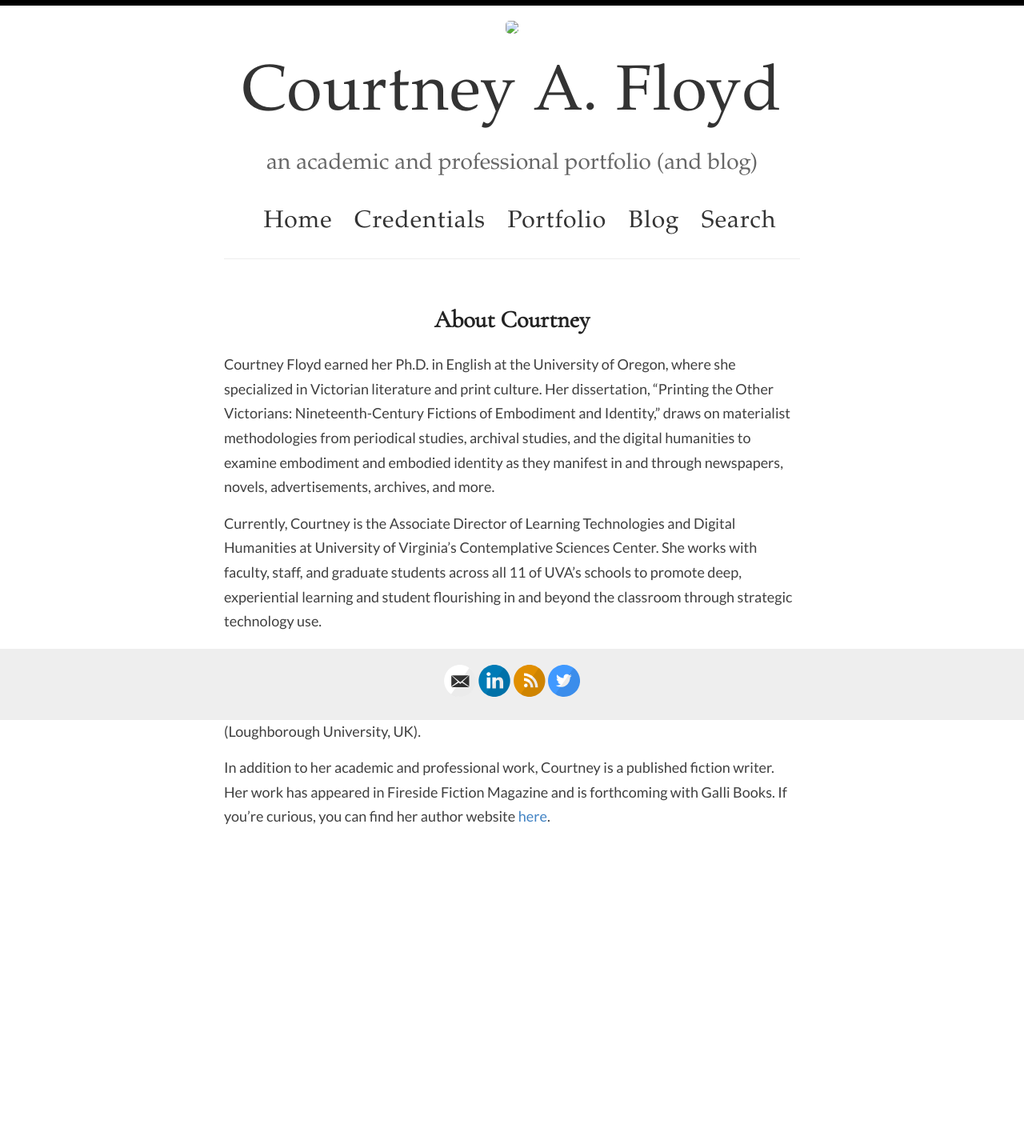
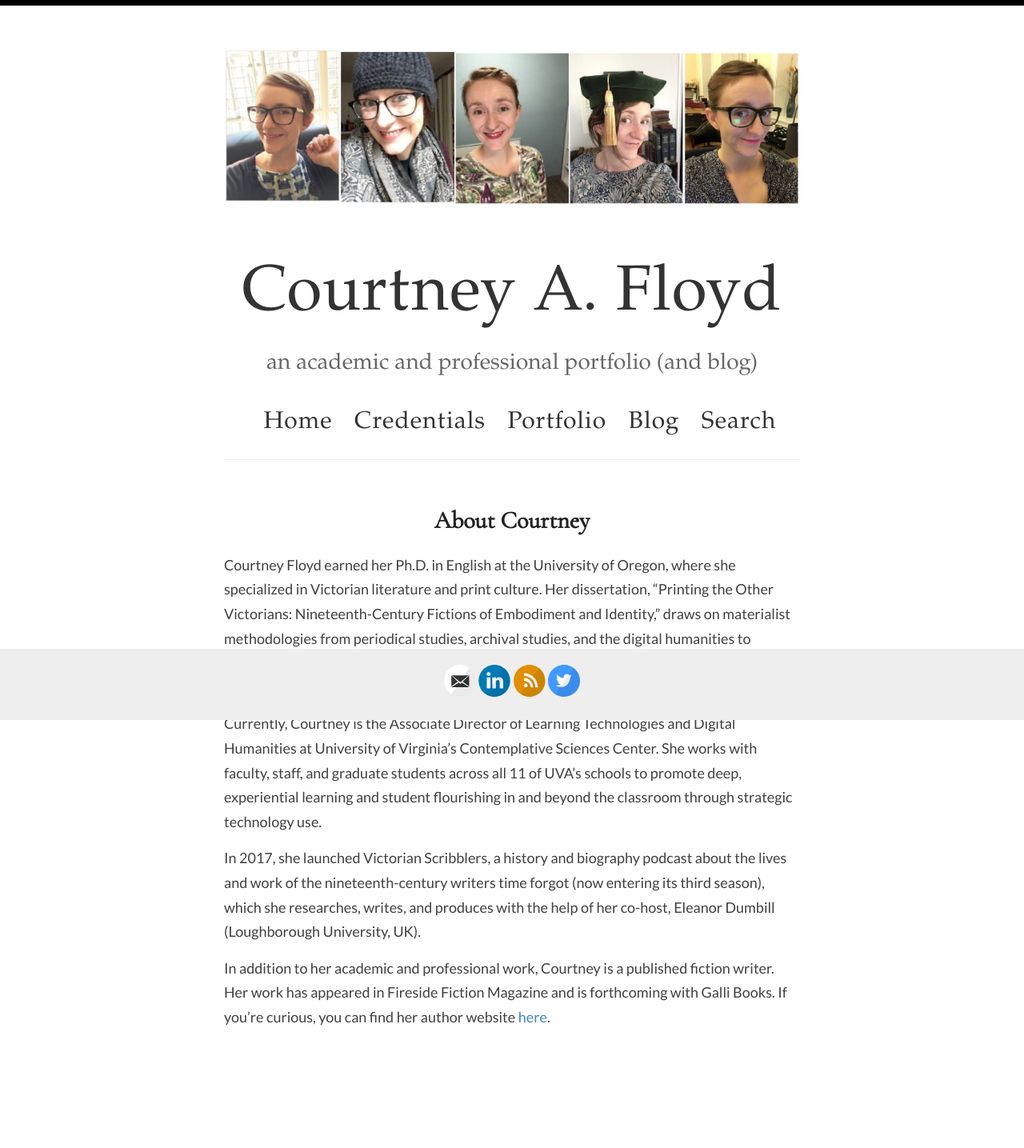
Before and after one commit to VictorianScribblers/DrCFloyd.github.io, a Jekyll site: the page built from index.html, in a window 1280 px wide. Shown: the whole page at 80% size. Built offline with Jekyll 4.4.1, drawn with Linux system fonts in a browser that asks for light colours; the list of posts is cut into pages by our own code; before the commit the page ends 1185 px from its top, so only the background shows below that.

Commit message:
Update _config.yml

```diff
--- a/_config.yml
+++ b/_config.yml
@@ -12,7 +12,7 @@ author: Courtney
 description: an academic and professional portfolio (and blog)
 
 # URL of your avatar or profile pic (you could use your GitHub profile pic)
-avatar1: /images/websiteavatar.png
+avatar: /images/websiteavatar.png
 
 #
 # Flags below are optional
```
